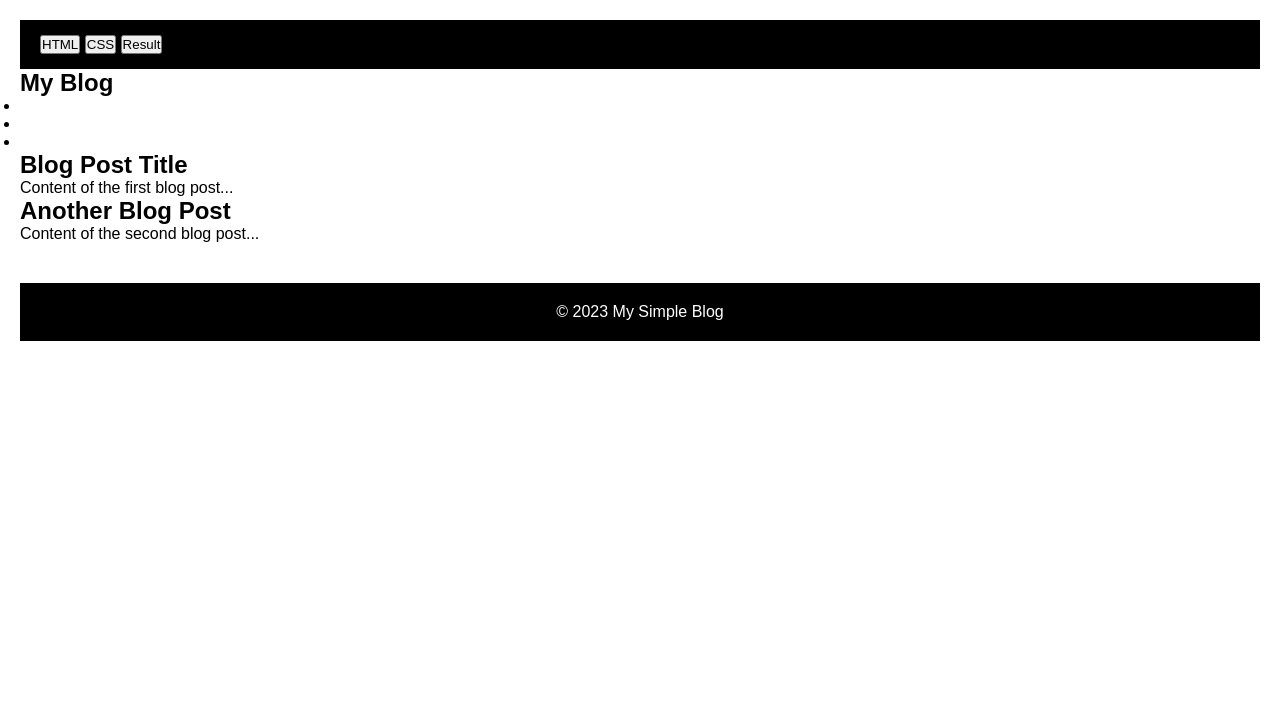
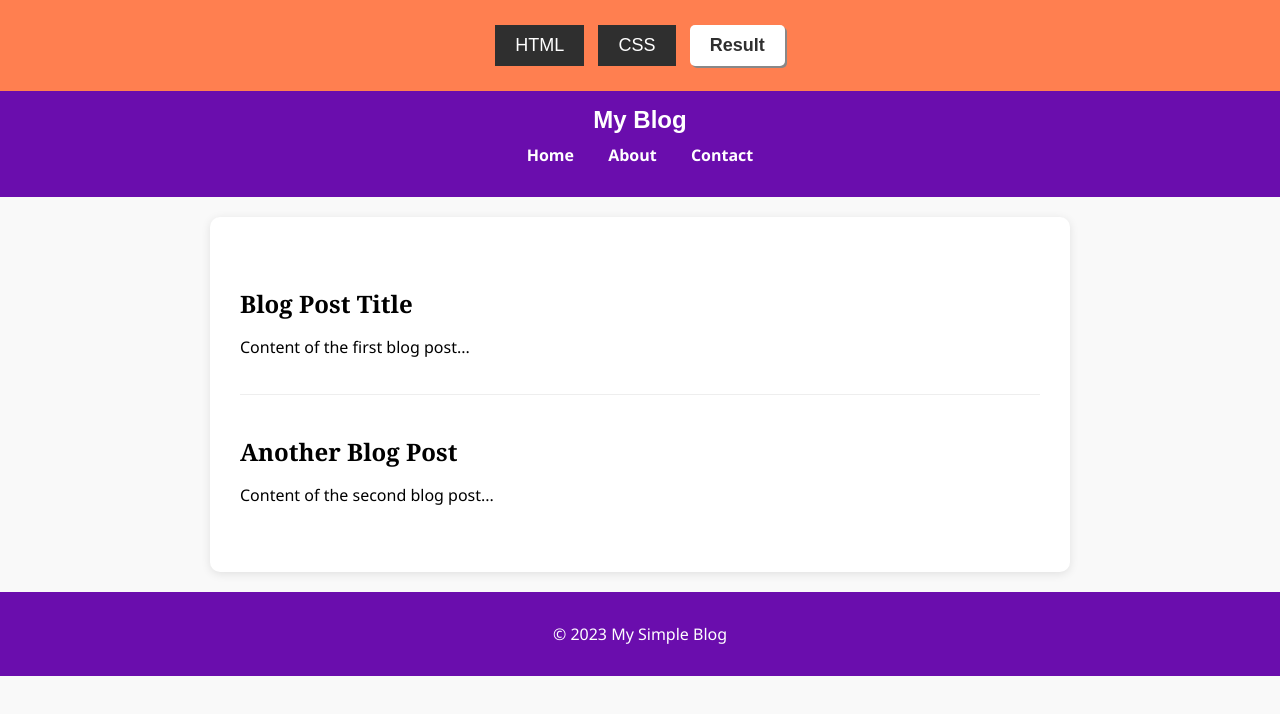
Before and after one commit to Naren-6575/frondend, a plain HTML site: page index.html in a window 1280 px wide. Drawn offline with Linux system fonts and the light colour scheme.

Commit message:
style.css

```diff
--- a/style.css
+++ b/style.css
@@ -1,98 +1,88 @@
-* {
+body {
   margin: 0;
-  padding: 0;
-  box-sizing: border-box;
-}
-
-body {
-  font-family: Arial, sans-serif;
-  background-color: #fff;
-  padding: 20px;
+  font-family: 'Segoe UI', sans-serif;
+  background: #f9f9f9;
 }
 
 header {
-  background-color: black;
-  color: white;
-  padding: 15px 20px;
-  display: flex;
-  justify-content: space-between;
-  align-items: center;
+  background-color: #ff7f50;
+  padding: 20px;
+  text-align: center;
 }
 
-.logo {
-  font-size: 24px;
+.tabs button {
+  background-color: #2f2f2f;
+  color: white;
+  font-size: 18px;
+  margin: 5px;
+  padding: 10px 20px;
+  border: none;
+  cursor: pointer;
+}
+
+.tabs .active {
+  background-color: white;
+  color: #2f2f2f;
+  font-weight: bold;
+  border-radius: 5px;
+  box-shadow: 2px 2px #888;
+}
+
+nav {
+  background-color: #6a0dad;
+  color: white;
+  padding: 15px;
+  text-align: center;
+}
+
+nav h1 {
+  margin: 0;
+  font-family: 'Cursive', sans-serif;
+}
+
+nav ul {
+  list-style: none;
+  padding: 0;
+  margin-top: 10px;
+}
+
+nav ul li {
+  display: inline;
+  margin: 0 15px;
+}
+
+nav ul li a {
+  color: white;
+  text-decoration: none;
   font-weight: bold;
 }
 
-nav a {
-  color: white;
-  text-decoration: none;
-  margin: 0 8px;
+main {
+  padding: 30px;
+  background-color: #fff;
+  box-shadow: 0px 2px 10px rgba(0,0,0,0.1);
+  margin: 20px auto;
+  max-width: 800px;
+  border-radius: 10px;
 }
 
-.search-box {
-  text-align: center;
-  margin: 30px 0;
+.blog-post {
+  border-bottom: 1px solid #eee;
+  padding: 20px 0;
 }
 
-.search-box input {
-  width: 60%;
-  padding: 10px;
-  font-size: 16px;
+.blog-post:last-child {
+  border-bottom: none;
 }
 
-.product-container {
-  display: flex;
-  justify-content: center;
-  gap: 20px;
-  flex-wrap: wrap;
-}
-
-.product-card {
-  border: 1px solid black;
-  padding: 10px;
-  width: 200px;
-  text-align: center;
-}
-
-.product-card img {
-  width: 100%;
-  height: auto;
-}
-
-.about-section {
-  padding: 40px 60px;
-  text-align: center;
-}
-
-.about-section h1 {
-  font-size: 32px;
-  margin-bottom: 20px;
-}
-
-.about-section p {
-  text-align: justify;
-  line-height: 1.6;
-  max-width: 900px;
-  margin: auto;
+.blog-post h2 {
+  font-family: 'Georgia', serif;
+  margin-bottom: 10px;
 }
 
 footer {
-  background-color: #000;
-  color: #fff;
-  padding: 20px 0;
+  background-color: #6a0dad;
+  color: white;
   text-align: center;
-  margin-top: 40px;
+  padding: 15px;
 }
-
-.footer-content p {
-  margin: 10px auto;
-  max-width: 800px;
-  font-size: 14px;
-  line-height: 1.4;
-}
-
-.disclaimer {
-  font-size: 12px;
-  opacity: 0.7;
-}
```
